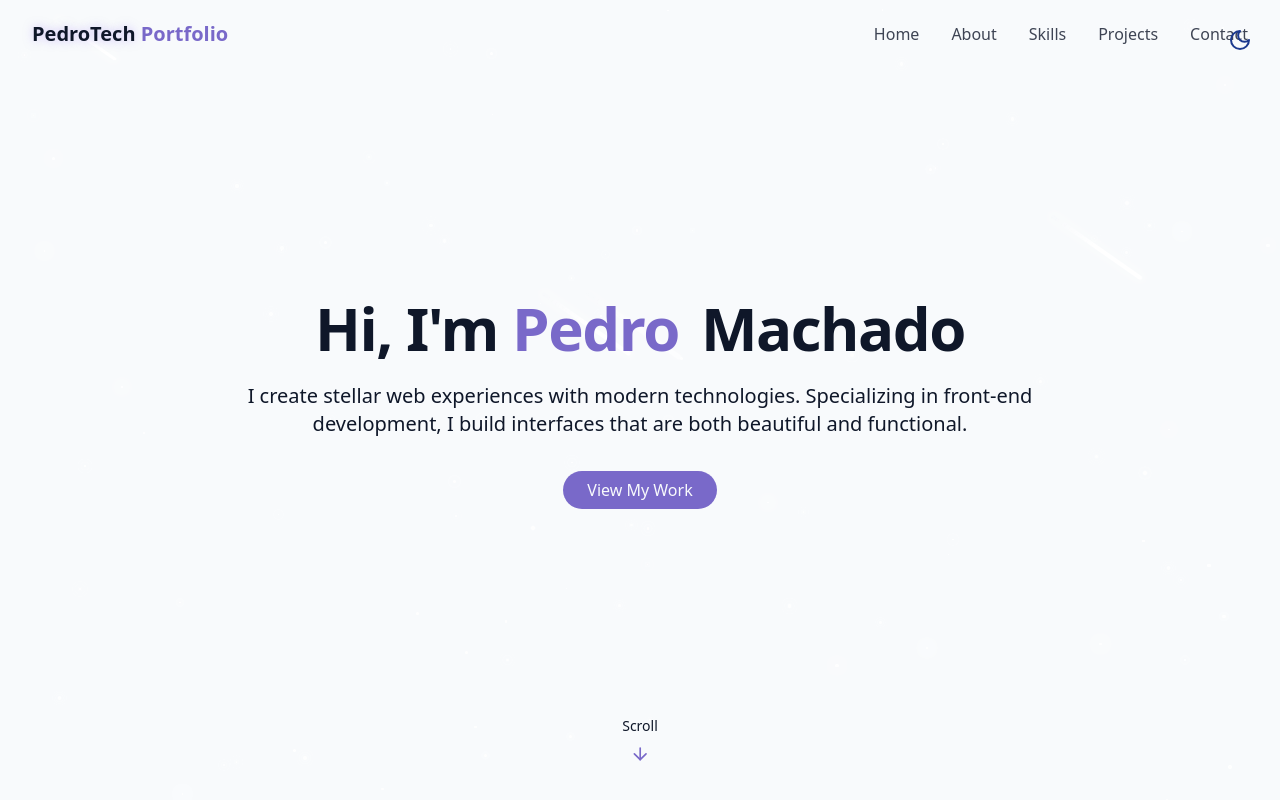
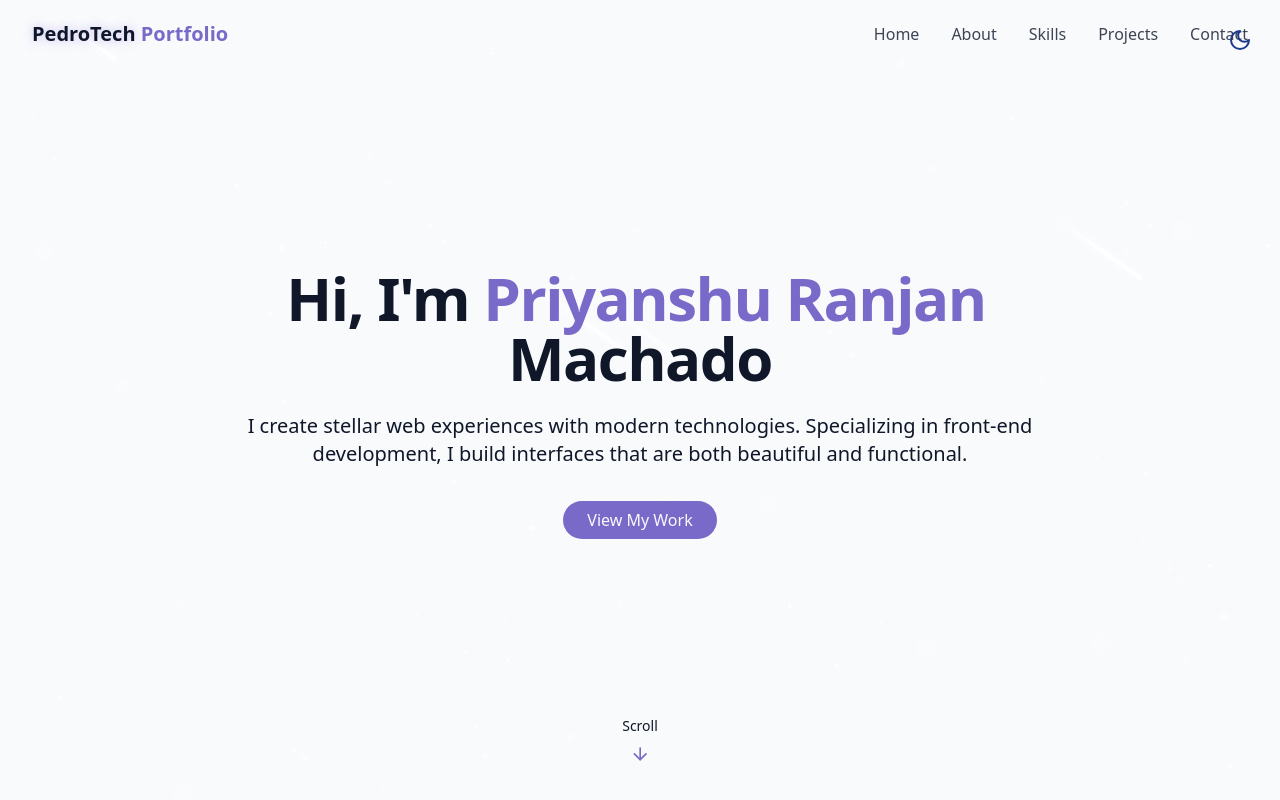
Before and after one commit to PriyanshuRanjan04/My-Portfolio, a React (Vite) app: page / in a window 1280 px wide. Shown: the top 800 px of the page. Built offline with nearby package versions, Linux system fonts and the light colour scheme.

Commit message:
Updated website

```diff
--- a/src/components/HeroSection.jsx
+++ b/src/components/HeroSection.jsx
@@ -12,7 +12,7 @@ export const HeroSection = () => {
             <span className="opacity-0 animate-fade-in"> Hi, I'm</span>
             <span className="text-primary opacity-0 animate-fade-in-delay-1">
               {" "}
-              Pedro
+              Priyanshu Ranjan
             </span>
             <span className="text-gradient ml-2 opacity-0 animate-fade-in-delay-2">
               {" "}
```
